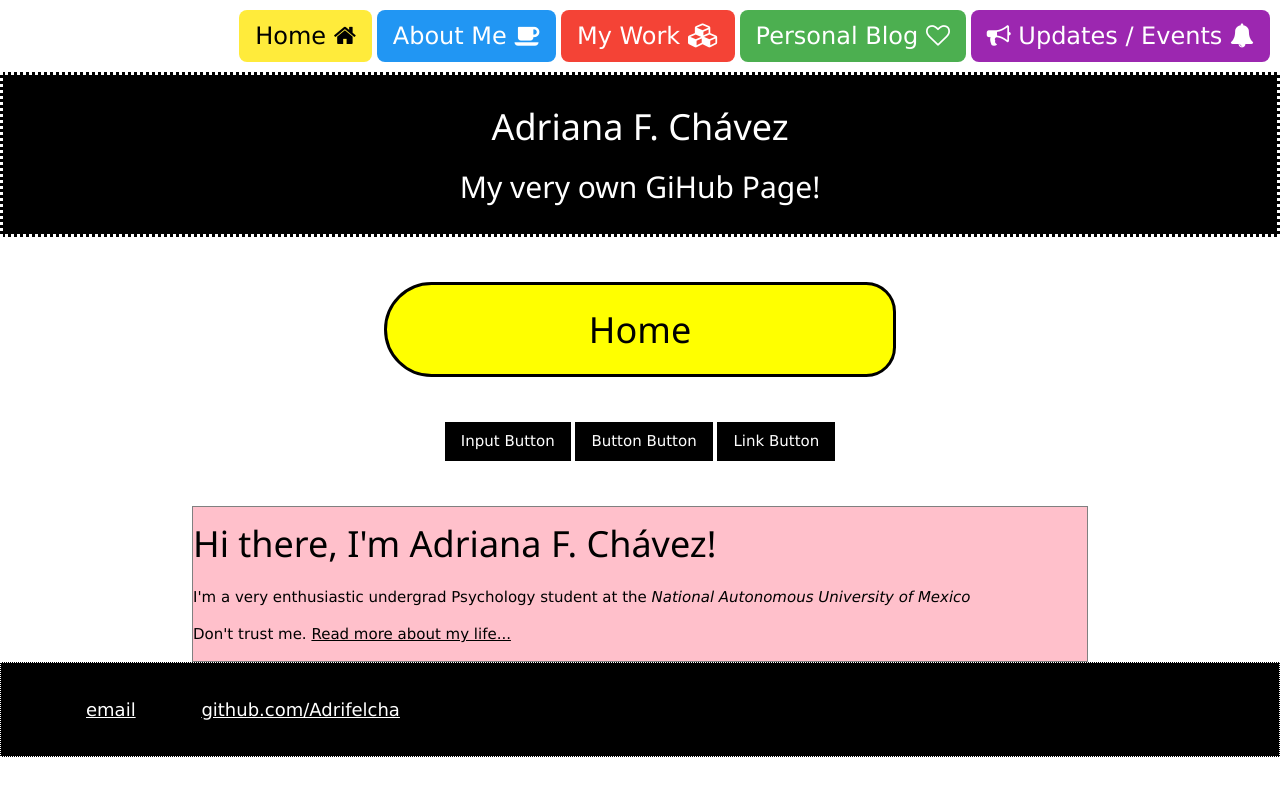
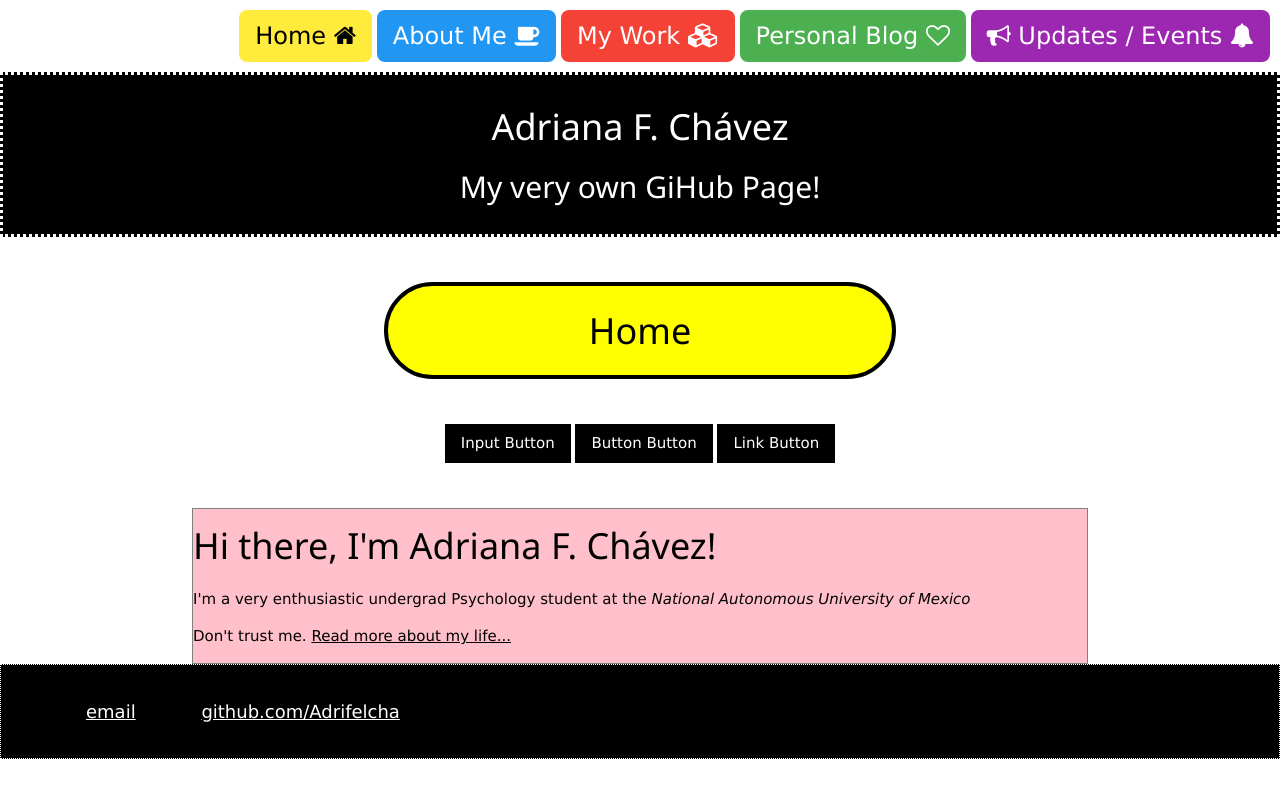
Before and after one commit to Adrifelcha/Adrifelcha-github.io, a Jekyll site: the page built from index.html, in a window 1280 px wide. Shown: the top 798 px of the page. Built offline with Jekyll 4.4.1, drawn with Linux system fonts in a browser that asks for light colours.

Commit message:
Update default.html

```diff
--- a/_layouts/default.html
+++ b/_layouts/default.html
@@ -23,12 +23,12 @@
     				color: black;
     				background-color: yellow;
     				text-align: center;
-    				border: 3px solid black;
+    				border: 4px solid black;
 				width: 40%;
 				border-top-right-radius: 50px;
 				border-bottom-right-radius: 50px;
-				border-top-left-radius: 80px;
-				border-bottom-left-radius: 80px;
+				border-top-left-radius: 50px;
+				border-bottom-left-radius: 50px;
 				margin-right: auto;
     				margin-left: auto;
 			}
```
